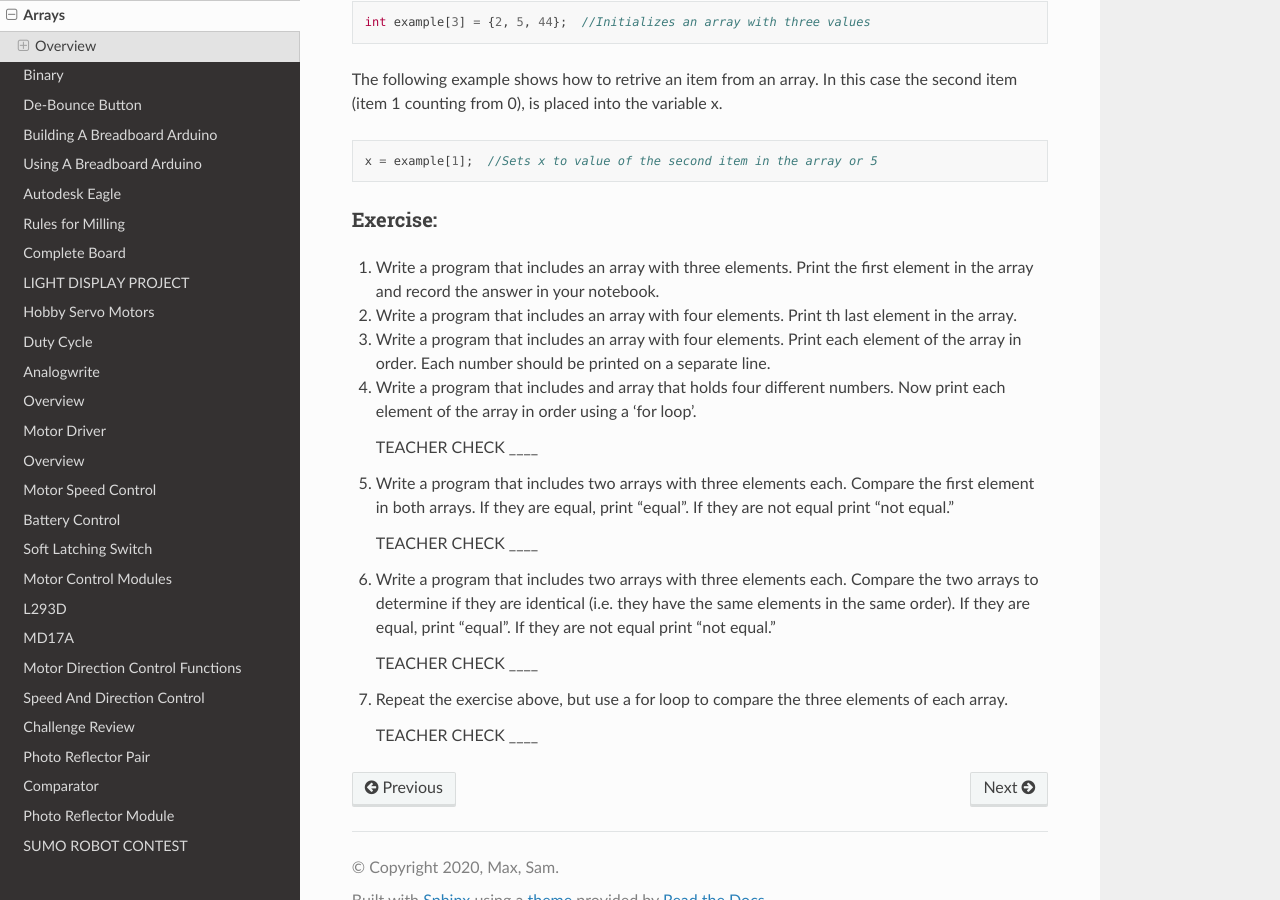
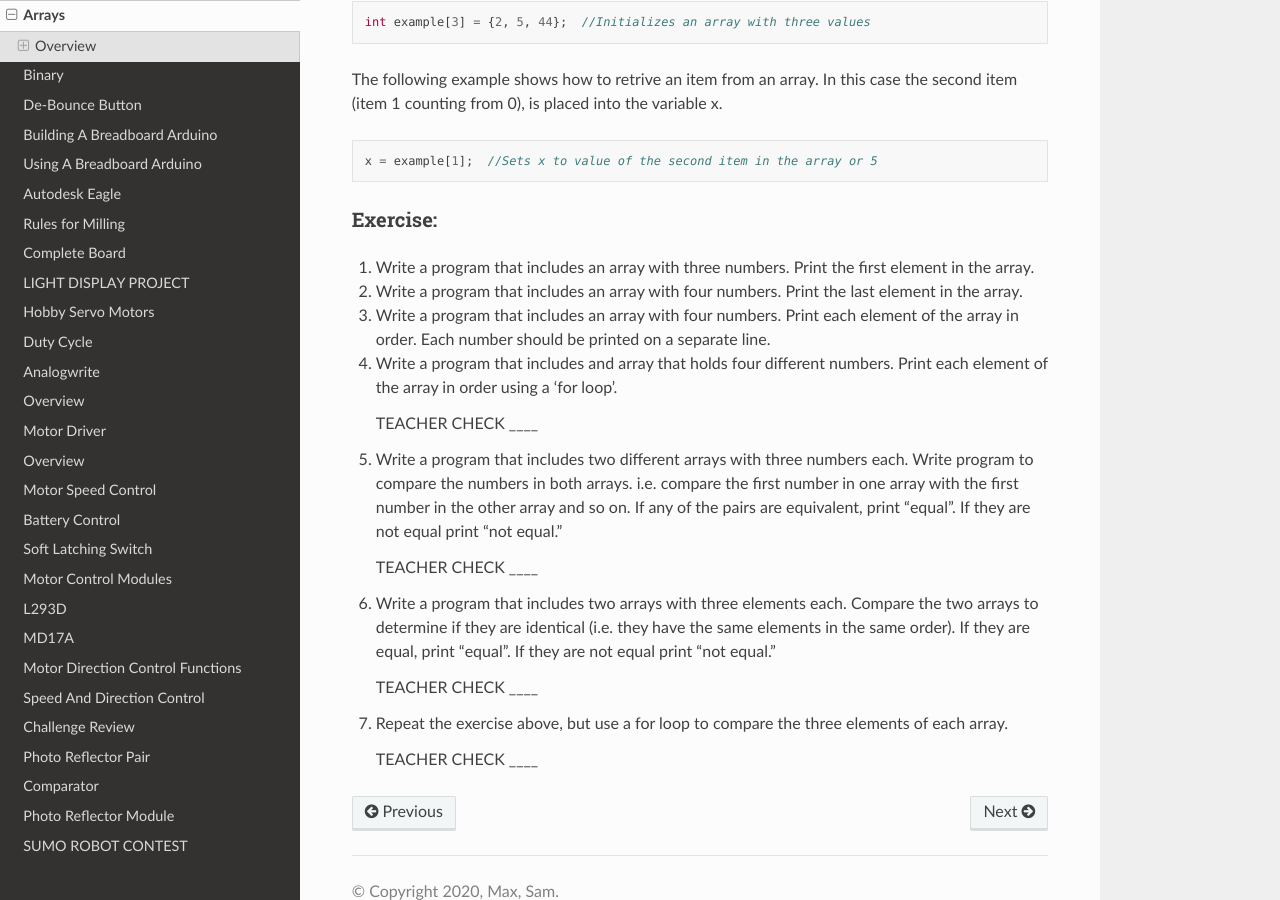
Before and after one commit to maxtkc/mvths-wiki, a Sphinx documentation site: the page built from docs/037d-arrays.rst, in a window 1280 px wide and 900 px high, scrolled down 455 px. Built offline with Sphinx 7.4.7 and the Read the Docs theme 2.0.0, drawn with Linux system fonts in a browser that asks for light colours; pages that are not in the unit, such as notebooks, are missing from menus.

Commit message:
Update 037d-arrays.rst

```diff
--- a/docs/037d-arrays.rst
+++ b/docs/037d-arrays.rst
@@ -22,17 +22,17 @@ The following example shows how to retrive an item from an array. In this case t
 Exercise:
 ~~~~~~~~~
 
-#. Write a program that includes an array with three elements. Print the first element in the array and record the answer in your notebook.
+#. Write a program that includes an array with three numbers. Print the first element in the array.
 
-#. Write a program that includes an array with four elements. Print th last element in the array.
+#. Write a program that includes an array with four numbers. Print the last element in the array.
 
-#. Write a program that includes an array with four elements. Print each element of the array in order. Each number should be printed on a separate line.
+#. Write a program that includes an array with four numbers. Print each element of the array in order. Each number should be printed on a separate line.
 
-#. Write a program that includes and array that holds four different numbers. Now print each element of the array in order using a 'for loop'.
+#. Write a program that includes and array that holds four different numbers. Print each element of the array in order using a 'for loop'.
 
    TEACHER CHECK \_\_\_\_
 
-#. Write a program that includes two arrays with three elements each. Compare the first element in both arrays. If they are equal, print “equal”. If they are not equal print “not equal.”
+#. Write a program that includes two different arrays with three numbers each. Write program to compare the numbers in both arrays. i.e. compare the first number in one array with the first number in the other array and so on. If any of the pairs are equivalent, print “equal”. If they are not equal print “not equal.”
 
    TEACHER CHECK \_\_\_\_
 
```
